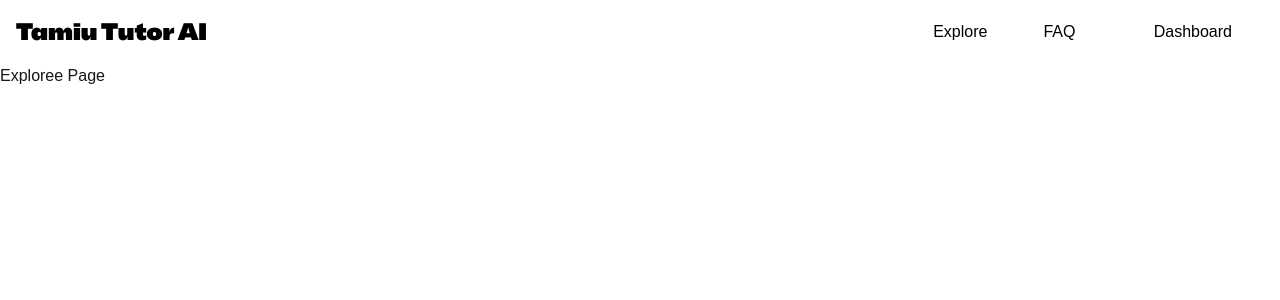
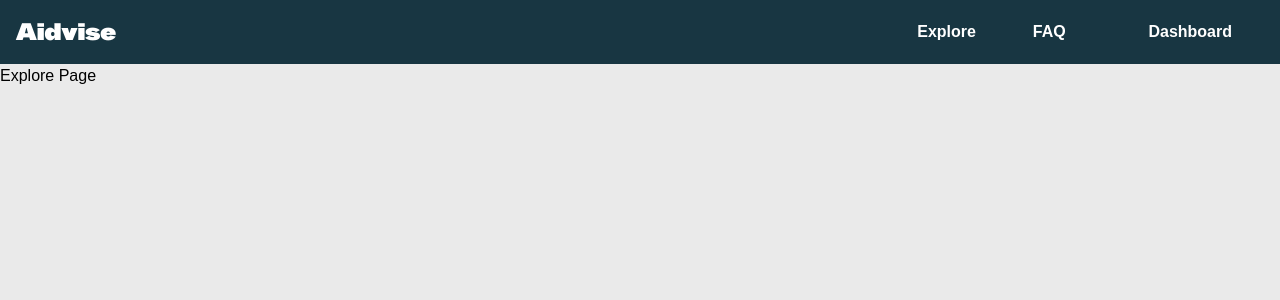
Before and after one commit to montdiego/TamiuAiTutor, a Next.js app: page /explore in a window 1280 px wide. Shown: the top 300 px of the page. Built offline with nearby package versions, Linux system fonts and the light colour scheme.

Commit message:
Fix spelling error in Explore page and update Navbar styling for better visibility

```diff
--- a/app/explore/page.tsx
+++ b/app/explore/page.tsx
@@ -1,3 +1,3 @@
 export default function explore() {
-  return <div>Exploree Page</div>;
+  return <div>Explore Page</div>;
 }
--- a/app/globals.css
+++ b/app/globals.css
@@ -7,8 +7,7 @@
 }
 
 :root {
-  --background: #ffffff;
-  --foreground: #171717;
+  --background: #eaeaea;
 }
 
 @theme inline {
@@ -16,11 +15,11 @@
   --color-foreground: var(--foreground);
   --font-sans: var(--font-geist-sans);
   --font-mono: var(--font-geist-mono);
-  --color-theme-background: #83781d;
-  --color-theme-default1: #95b369;
-  --color-theme-default2: #709255;
-  --color-theme-default3: #3e5622;
-  --color-theme-highlight: #172915;
+  --color-theme-background: #183642;
+  --color-theme-default1: #cbc5ea;
+  --color-theme-default2: #73628a;
+  --color-theme-default3: #313d5a;
+  --color-theme-highlight: #eaeaea;
 }
 
 body {
--- /dev/null
+++ b/app/login/page.tsx
@@ -0,0 +1,3 @@
+export default function login() {
+  return <div><Login></Login></div>;
+}
--- /dev/null
+++ b/app/register/page.tsx
@@ -0,0 +1,11 @@
+export default function register() {
+  return (
+    <div>
+      <center>
+        <div>
+          <h1>Register </h1>
+        </div>
+      </center>
+    </div>
+  );
+}
--- /dev/null
+++ b/app/registera/page.tsx
@@ -0,0 +1,11 @@
+export default function registera() {
+  return (
+    <div>
+      <center>
+        <div className="mt-30">
+          <h1> Register </h1>
+        </div>
+      </center>
+    </div>
+  );
+}
--- a/components/navbar.tsx
+++ b/components/navbar.tsx
@@ -1,19 +1,21 @@
+const menuItems = [
+  { name: "Explore", link: "/explore" },
+  { name: "FAQ", link: "/faq" },
+
+  { name: "Dashboard", link: "/dashboard" },
+];
 export default function navbar() {
   return (
-    <nav className="w-full bg-white px-4 py-4">
+    <nav className="w-full bg-theme-background px-4 py-4">
       <div className="container mx-auto grid grid-cols-12 items-center">
-        <div className="col-span-3 font-bold text-black text-2xl bbh-sans-hegarty-regular">Tamiu Tutor AI</div>
+        <div className="col-span-3 font-bold text-white text-2xl bbh-sans-hegarty-regular">Aidvise</div>
         <div className="col-span-9 justify-self-end">
           <div className="grid grid-cols-3 gap-8 mr-8">
-            <a href="/explore" className="text-black hover:text-gray-600 transition-colors font-custom2">
-              Explore
-            </a>
-            <a href="#" className="text-black hover:text-gray-600 transition-colors font-custom2">
-              FAQ
-            </a>
-            <a href="#" className="text-black hover:text-gray-600 transition-colors font-custom2">
-              Dashboard
-            </a>
+            {menuItems.map((item) => (
+              <a key={item.name} href={item.link} className="text-white hover:text-gray-600 transition-colors font-bold">
+                {item.name}
+              </a>
+            ))}
           </div>
         </div>
       </div>
```
